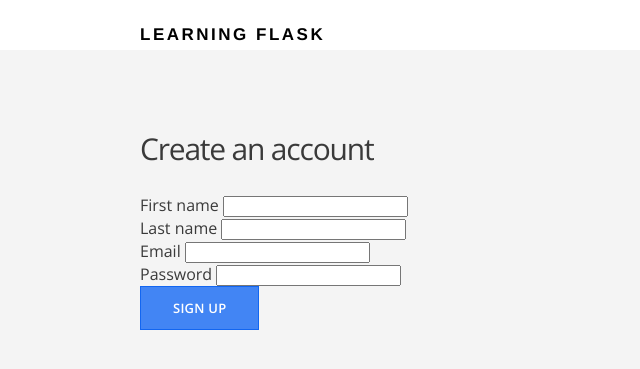
After one commit to TJHomer/learning-flask, a Flask app: page /signup in a window 1280 px wide. The commit adds this page. Shown: the top 369 px of the page, without its empty margins (0-640 px from the left). Run offline with Flask 2, Linux system fonts and the light colour scheme.

```diff
--- /dev/null
+++ b/forms.py
@@ -0,0 +1,10 @@
+from flask_wtf import Form
+from wtforms import StringField, PasswordField, SubmitField
+from wtforms.validators import DataRequired, Email, Length
+
+class SignupForm(Form):
+    first_name = StringField('First name', validators=[DataRequired("You really need to enter your name here.")])
+    last_name = StringField('Last name', validators=[DataRequired("Please enter your last name.")])
+    email = StringField('Email', validators=[DataRequired("Your email is requried for our tracking purposes."), Email("That's not a real email, c'mon now.")])
+    password = PasswordField('Password', validators=[DataRequired("That's not a very secure password."), Length(min=6, message='You can do better than that (6 chars plz)')])
+    submit = SubmitField('Sign up')
--- a/routes.py
+++ b/routes.py
@@ -1,6 +1,13 @@
-from flask import Flask, render_template
+from flask import Flask, render_template, request
+from models import db, User
+from forms import SignupForm
 
 app = Flask(__name__)
+
+app.config['SQLALCHEMY_DATABASE_URI'] = 'postgresql://localhost/learningflask'
+db.init_app(app)
+
+app.secret_key = 'development-key'
 
 @app.route("/")
 def index():
@@ -10,5 +17,19 @@ def index():
 def about():
     return render_template("about.html")
 
+@app.route("/signup", methods=['GET', 'POST'])
+def signup():
+    form = SignupForm()
+    if request.method == 'POST':
+        if form.validate() == False:
+            return render_template('signup.html', form=form)
+        else:
+            newuser = User(form.first_name.data, form.last_name.data, form.email.data, form.password.data)
+            db.session.add(newuser)
+            db.session.commit()
+            return "Success!"
+    elif request.method == 'GET':
+        return render_template('signup.html', form=form)
+
 if __name__ == "__main__":
     app.run(debug=True)
--- a/templates/index.html
+++ b/templates/index.html
@@ -6,7 +6,7 @@
 
       <div class="section-content">
         <h2>Discover places near you.</h2>
-        <a href="#" class="btn-primary">Sign up</a>
+        <a href="{{ url_for('signup')}}" class="btn-primary">Sign up</a>
         <a href="{{ url_for('about') }}" class="btn-secondary">Learn more</a>
       </div>
 
--- /dev/null
+++ b/templates/signup.html
@@ -0,0 +1,60 @@
+{% extends "layout.html" %}}
+
+{% block content %}
+    <main class="container signup-section">
+        <div class="section-content">
+            <h2>Create an account</h2>
+            <form method="POST" action="/signup">
+                {{form.hidden_tag() }}
+
+                <div class="'form-group">
+                    {{ form.first_name.label }}
+
+                    {% if form.first_name.errors%}
+                        {% for error in form.first_name.errors %}
+                            <p class="error-message">{{error}}</p>
+                        {% endfor %}
+                    {% endif%}
+
+                    {{form.first_name}}
+                </div>
+
+                <div class="'form-group">
+                    {{ form.last_name.label }}
+                    {% if form.last_name.errors%}
+                        {% for error in form.last_name.errors %}
+                            <p class="error-message">{{error}}</p>
+                        {% endfor %}
+                    {% endif%}
+                    {{form.last_name}}
+                </div>
+
+                <div class="'form-group">
+                    {{ form.email.label }}
+                    {% if form.email.errors%}
+                        {% for error in form.email.errors %}
+                            <p class="error-message">{{error}}</p>
+                        {% endfor %}
+                    {% endif%}
+                    {{form.email}}
+                </div>
+
+                <div class="'form-group">
+                    {{ form.password.label }}
+                    {% if form.password.errors%}
+                        {% for error in form.password.errors %}
+                            <p class="error-message">{{error}}</p>
+                        {% endfor %}
+                    {% endif%}
+                    {{form.password}}
+                </div>
+
+                {{form.submit(class="btn-primary")}}
+            </form>
+        </div>
+
+
+    </main>
+
+
+{% endblock %}}
```
Also changed, not shown: models.py (added, +25 -0 lines).
